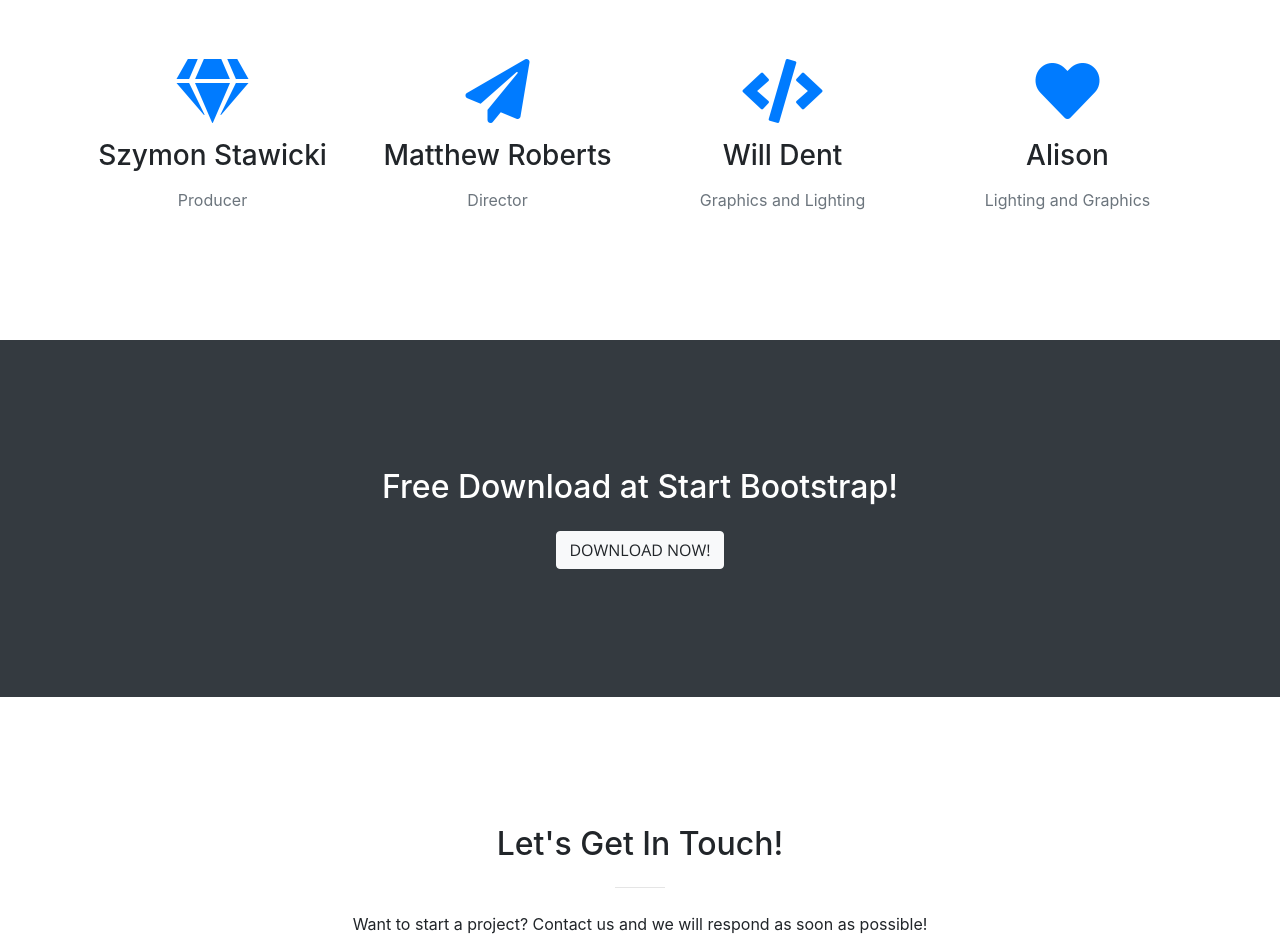
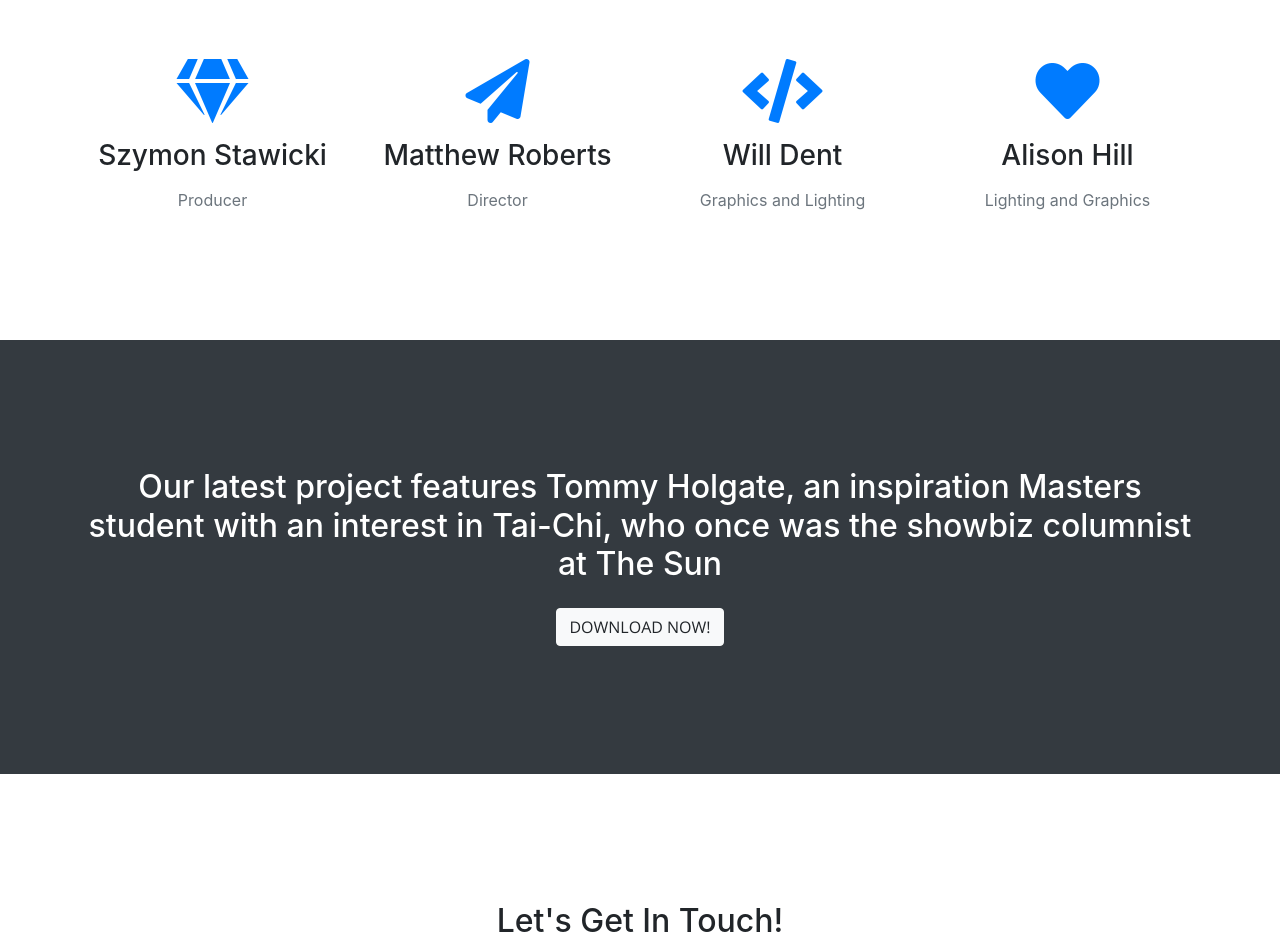
Before and after one commit to alisonhill/creative, a website with bundled scripts: page index.html in a window 1280 px wide. Shown: the part 1420-2359 px from the top of the page. Built offline with nearby package versions, Linux system fonts and the light colour scheme.

Commit message:
Update index.html

```diff
--- a/index.html
+++ b/index.html
@@ -119,7 +119,7 @@
           <div class="col-lg-3 col-md-6 text-center">
             <div class="service-box mt-5 mx-auto">
               <i class="fas fa-4x fa-heart text-primary mb-3 sr-icon-4"></i>
-              <h3 class="mb-3">Alison</h3>
+              <h3 class="mb-3">Alison Hill</h3>
               <p class="text-muted mb-0">Lighting and Graphics</p>
             </div>
           </div>
@@ -131,7 +131,7 @@
 
     <section class="bg-dark text-white">
       <div class="container text-center">
-        <h2 class="mb-4">Free Download at Start Bootstrap!</h2>
+        <h2 class="mb-4">Our latest project features Tommy Holgate, an inspiration Masters student with an interest in Tai-Chi, who once was the showbiz columnist at The Sun</h2>
         <a class="btn btn-light btn-xl sr-button" href="http://startbootstrap.com/template-overviews/creative/">Download Now!</a>
       </div>
     </section>
```
